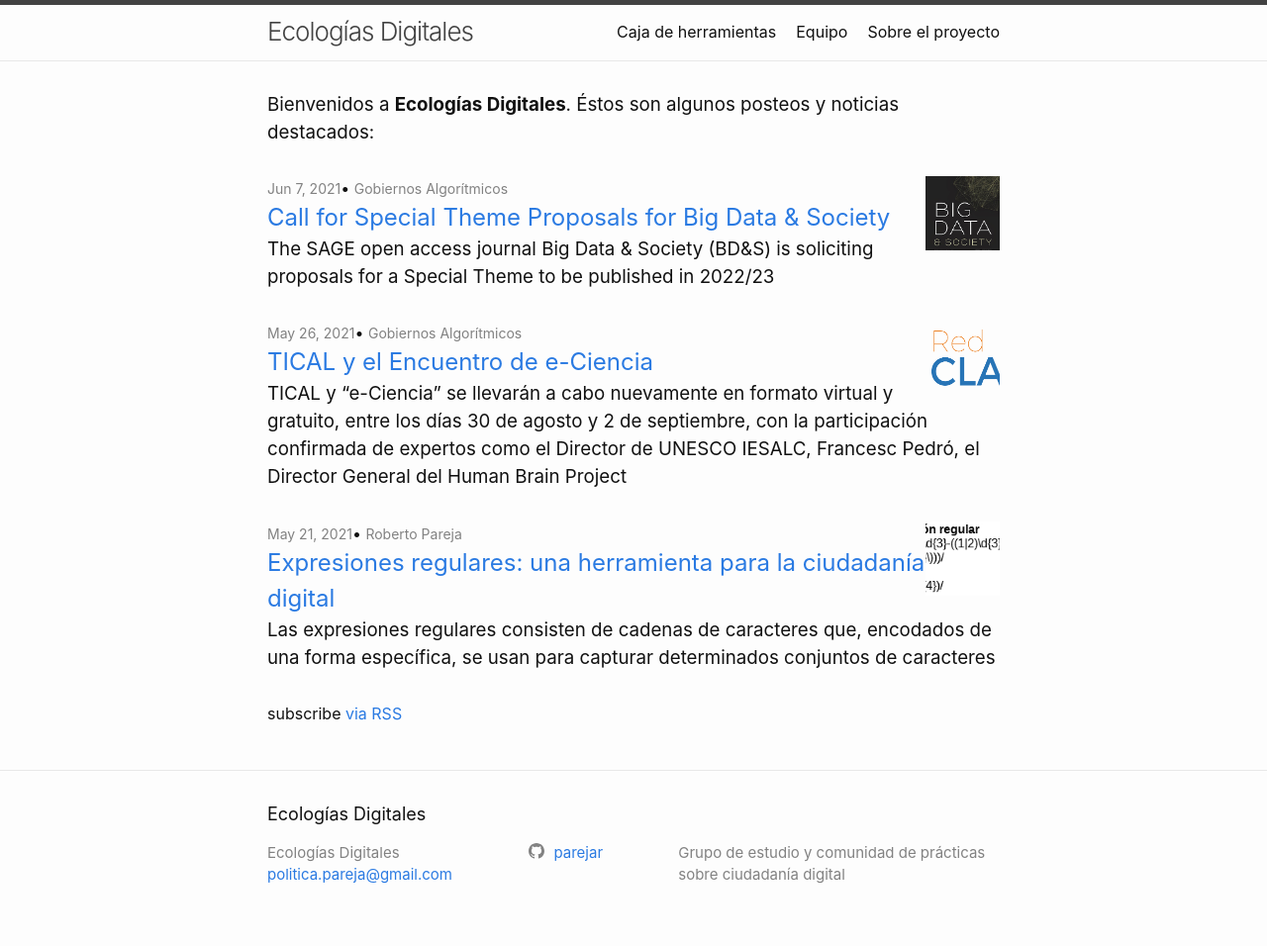
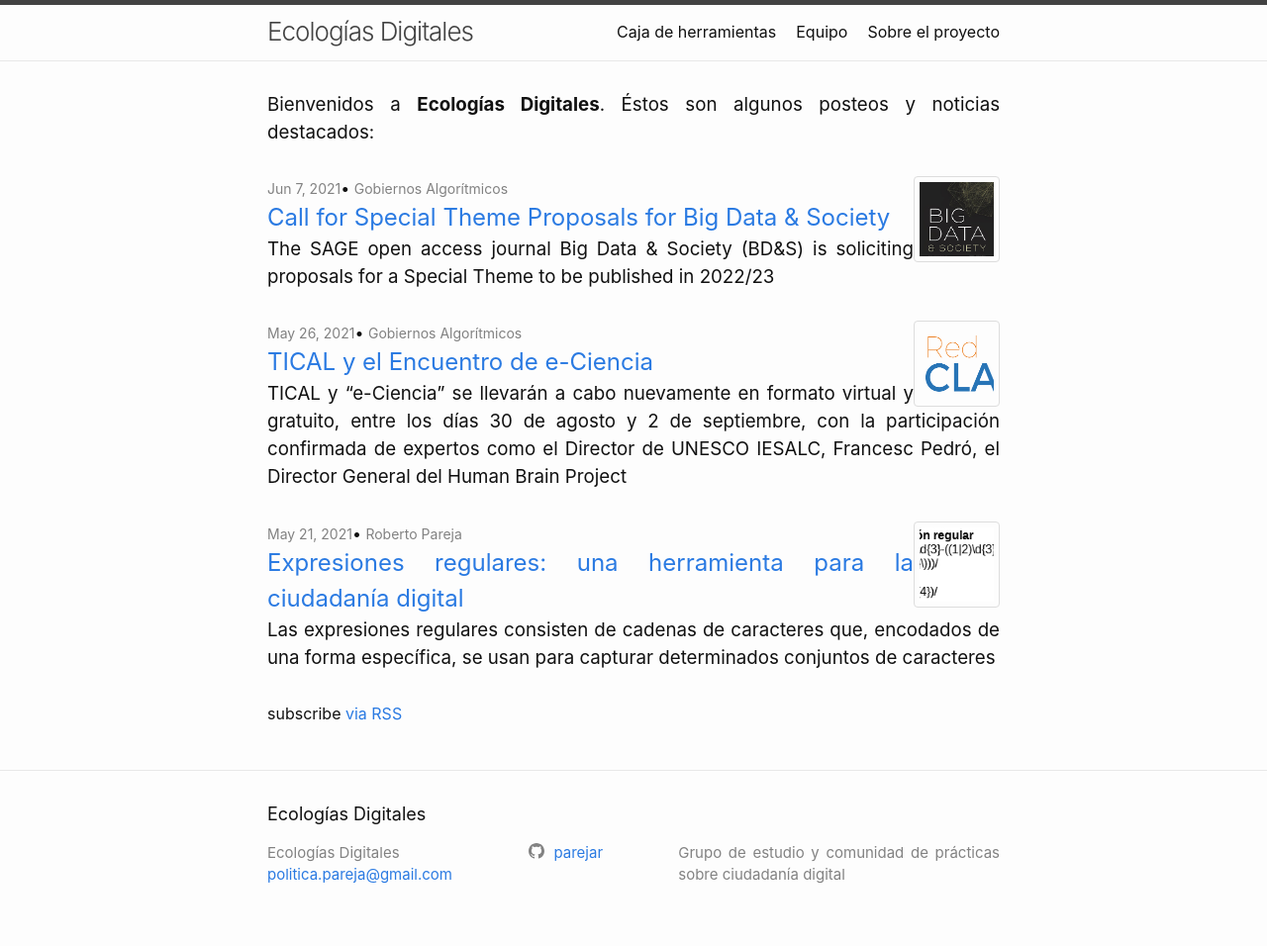
Before and after one commit to parejar/parejar.github.io, a Jekyll site: the page built from docs/index.markdown, in a window 1280 px wide. Shown: the whole page at 99% size. Built offline with Jekyll 4.4.1, drawn with Linux system fonts in a browser that asks for light colours.

Commit message:
update config

```diff
--- a/docs/_config.yml
+++ b/docs/_config.yml
@@ -51,6 +51,10 @@ excerpt_separator: .
 theme: minima
 plugins:
   - jekyll-feed
+
+sass:
+  sass_dir: _sass
+
 markdown: kramdown
 # Exclude from processing.
 # The following items will not be processed, by default.
--- a/docs/_includes/head.html
+++ b/docs/_includes/head.html
@@ -1,4 +1,10 @@
 <head>
+  <style>
+div {
+  text-align: justify;
+  text-justify: auto;
+}
+  </style>
   <meta charset="utf-8">
   <meta http-equiv="X-UA-Compatible" content="IE=edge">
   <meta name="viewport" content="width=device-width, initial-scale=1">
--- a/docs/_sass/minima/_layout.scss
+++ b/docs/_sass/minima/_layout.scss
@@ -265,4 +265,7 @@
   height: 75px;
   object-fit: cover;
   float: right;
+  border: 1px solid #ddd;
+  border-radius: 4px;
+  padding: 5px;
 }
```
